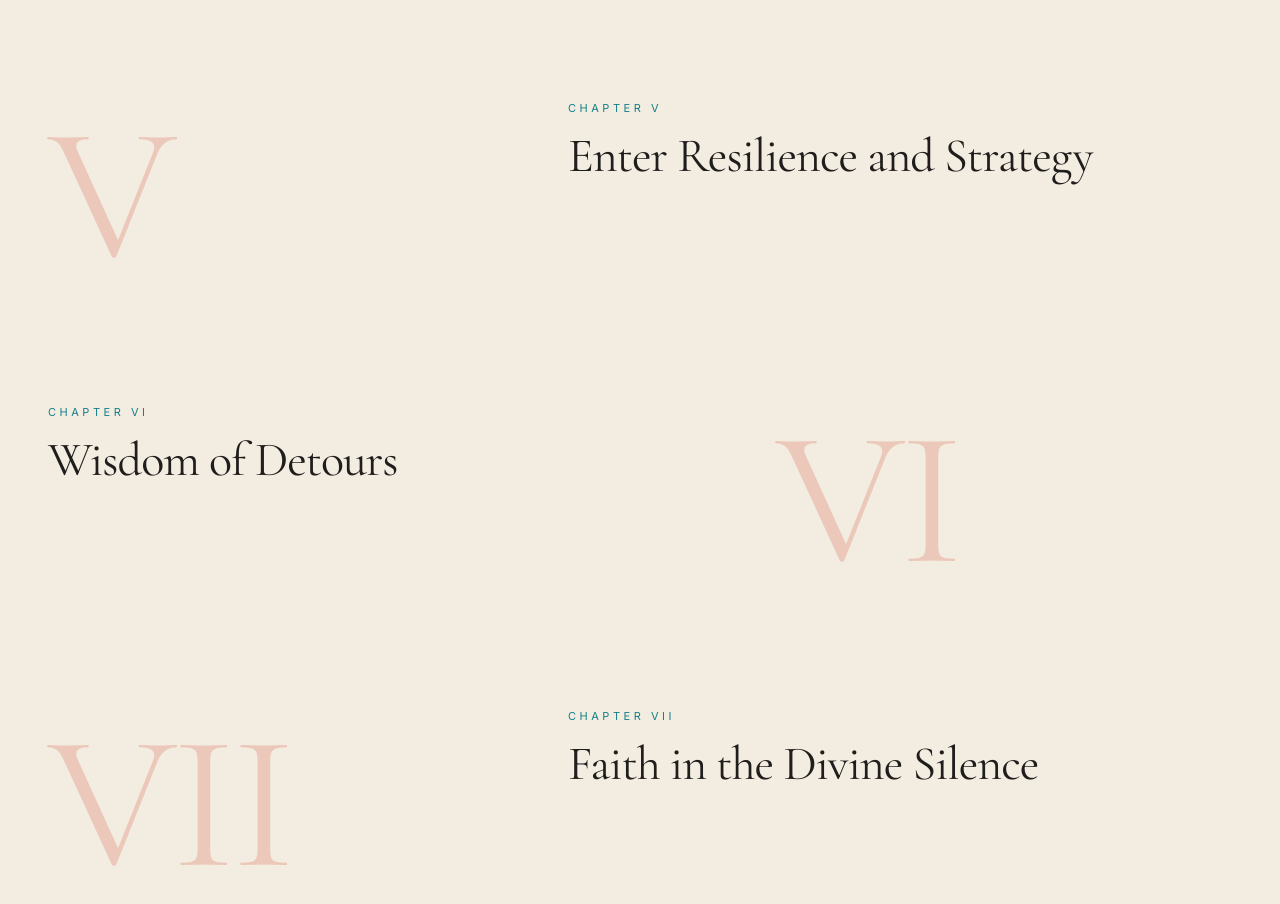
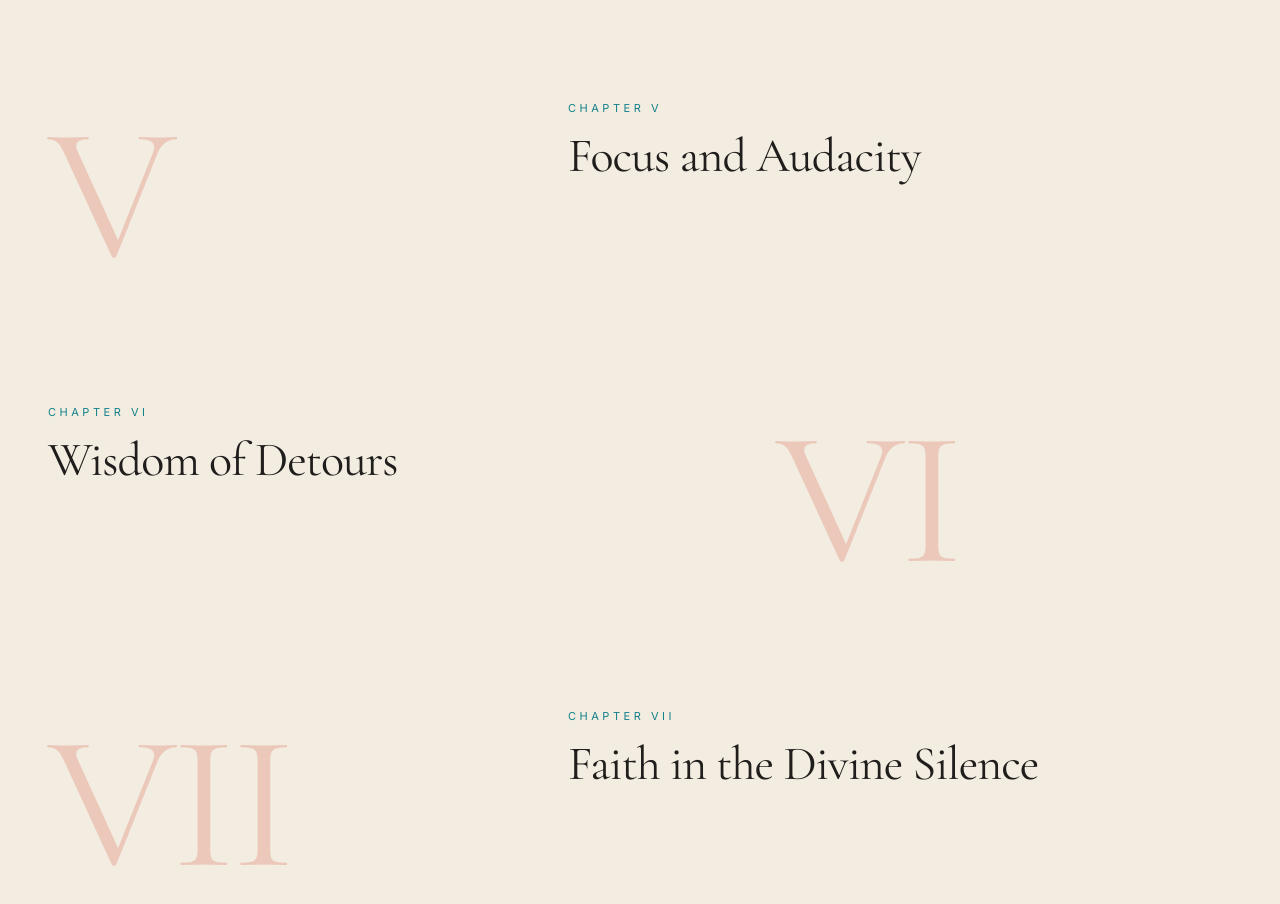
Before and after one commit to Shahzaib1821/Oghoho, a React (Vite) app: page / in a window 1280 px wide. Shown: the part 3700-4604 px from the top of the page. Built offline with nearby package versions, Linux system fonts and the light colour scheme.

Commit message:
Chapter VI Title Changed

```diff
--- a/src/routes/index.tsx
+++ b/src/routes/index.tsx
@@ -256,7 +256,7 @@ const chapters = [
   },
   {
     n: "V",
-    title: "Enter Resilience and Strategy",
+    title: "Focus and Audacity",
     quote: "",
     body: "",
   },
```
